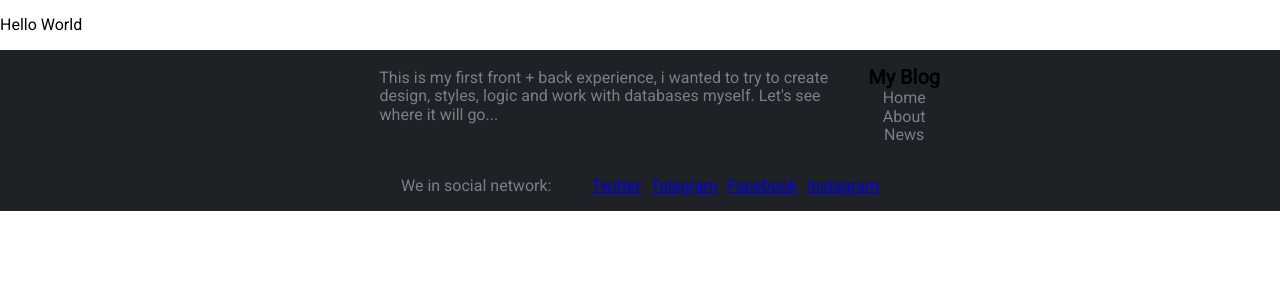
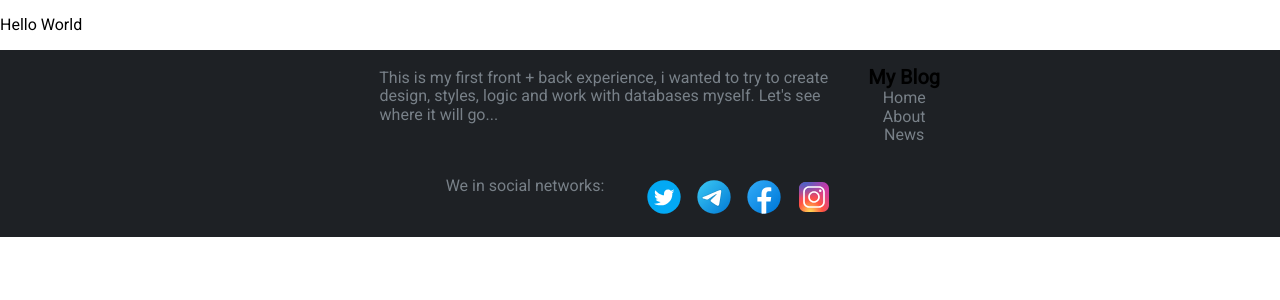
Before and after one commit to Misha2048/My-blog, a Django app: page / in a window 1280 px wide. Shown: the part 103-403 px from the top of the page. Run offline with Django 4.2, Linux system fonts and the light colour scheme.

Commit message:
+-footer

```diff
--- a/my_blog/main/templates/base.html
+++ b/my_blog/main/templates/base.html
@@ -40,12 +40,12 @@
         </ul>
       </div>
       <div class="footer__socials">
-        <p class="footer__social-caption">We in social network:</p>
+        <p class="footer__social-caption">We in social networks:</p>
         <ul class="footer__social-links">
-          <li class="footer__social-link"><a href="#twitter">Twitter</a></li>
-          <li class="footer__social-link"><a href="#telegram">Telegram</a></li>
-          <li class="footer__social-link"><a href="#facebook">Facebook</a></li>
-          <li class="footer__social-link"><a href="#instagram">Instagram</a></li>
+          <li class="footer__social-link"><a href="#twitter"><img src="{% static 'images/twitter.svg' %}" width="40"></img></a></li>
+          <li class="footer__social-link"><a href="#telegram"><img src="{% static 'images/telegram.svg' %}" width="40"></img></a></li>
+          <li class="footer__social-link"><a href="#facebook"><img src="{% static 'images/facebook.svg' %}" width="40"></img></a></li>
+          <li class="footer__social-link"><a href="#instagram"><img src="{% static 'images/instagram.svg' %}" width="40"></img></a></li>
         </ul>
       </div>
     </footer>
--- a/my_blog/static/styles/index.css
+++ b/my_blog/static/styles/index.css
@@ -55,7 +55,6 @@ body {
 
 .footer__links {
   display: flex;
-  flex-direction: column;
   justify-content: center;
   align-items: center;
   list-style: none
@@ -97,9 +96,32 @@ body {
 
 .footer__description {
   color: var(--footer-font-color);
-  white-space: pre;
 }
 
 .footer__social-caption {
   color: #788088;
 }
+
+@media screen and (min-width: 1024px) {
+  .footer__description {
+    white-space: pre;
+  }
+
+  .footer__links {
+    flex-direction: column;
+  }
+}
+
+@media screen and (max-width: 1023px) {
+  .footer__info {
+    flex-direction: column;
+  }
+
+  .footer__link {
+    margin-left: 10px;
+  }
+
+  .footer__socials {
+    justify-content: center;
+  }
+}
```
Also changed, not shown: my_blog/static/images/facebook.svg (added), my_blog/static/images/instagram.svg (added), my_blog/static/images/telegram.svg (added), my_blog/static/images/twitter.svg (added).
